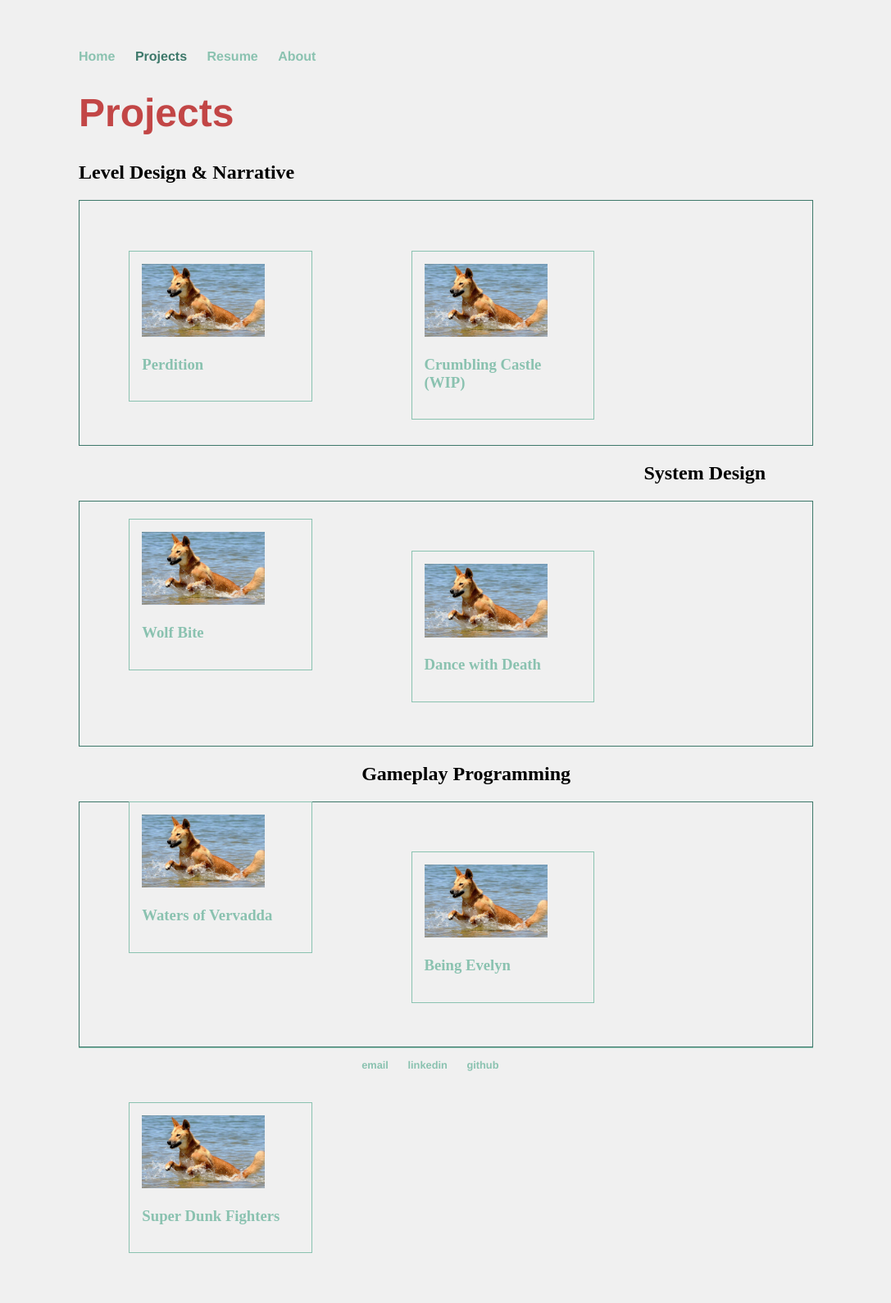
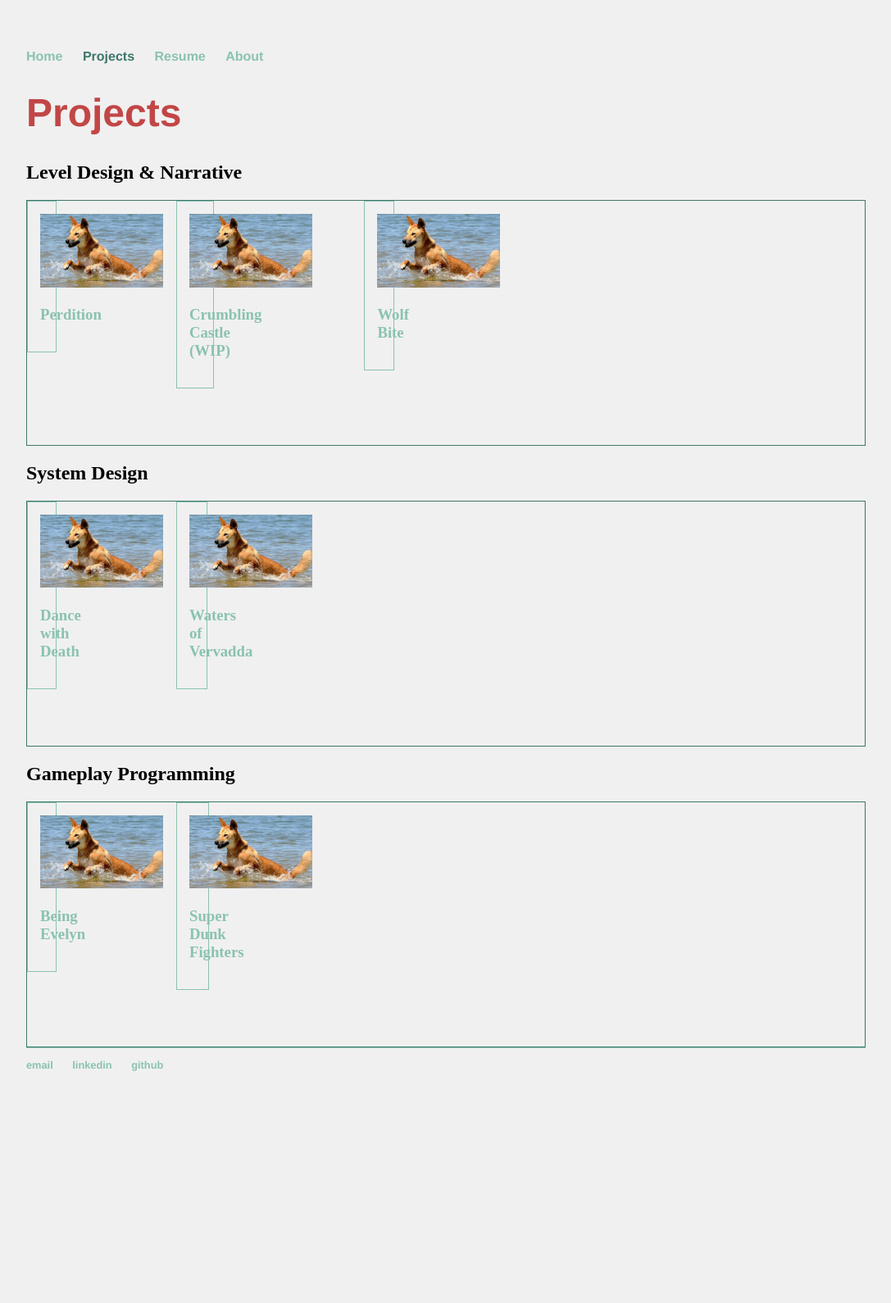
Before and after one commit to digigrant/digigrant.github.io, a Jekyll site: the page built from projects.html, in a window 1280 px wide. Shown: the whole page at 82% size, without its empty margins (96-1183 px from the left). Built offline with Jekyll 4.4.1, drawn with Linux system fonts in a browser that asks for light colours; after the commit the page ends 1367 px from its top, so only the background shows below that.

Commit message:
Update main.scss

```diff
--- a/_sass/main.scss
+++ b/_sass/main.scss
@@ -11,7 +11,7 @@
 {
     background-color: $color1;
     margin: 60px auto;
-    width: 70%;
+    width: 80%;
 }
 
 nav ul, footer ul
@@ -93,19 +93,27 @@
 
         li
         {
-            width: 25%;
-            margin: 6.75%;
             float: left;
 
-            img
+            .col
             {
-                align: center;
-                width: 150px;
+                width: 20%;
+
+                img
+                {
+                    align: center;
+                    width: 150px;
+                }
+
+                h3
+                {
+                    align: center;
+                }
             }
 
-            h3
+            .gap
             {
-                align: center;
+                width: 10%;
             }
         }
     }
```
